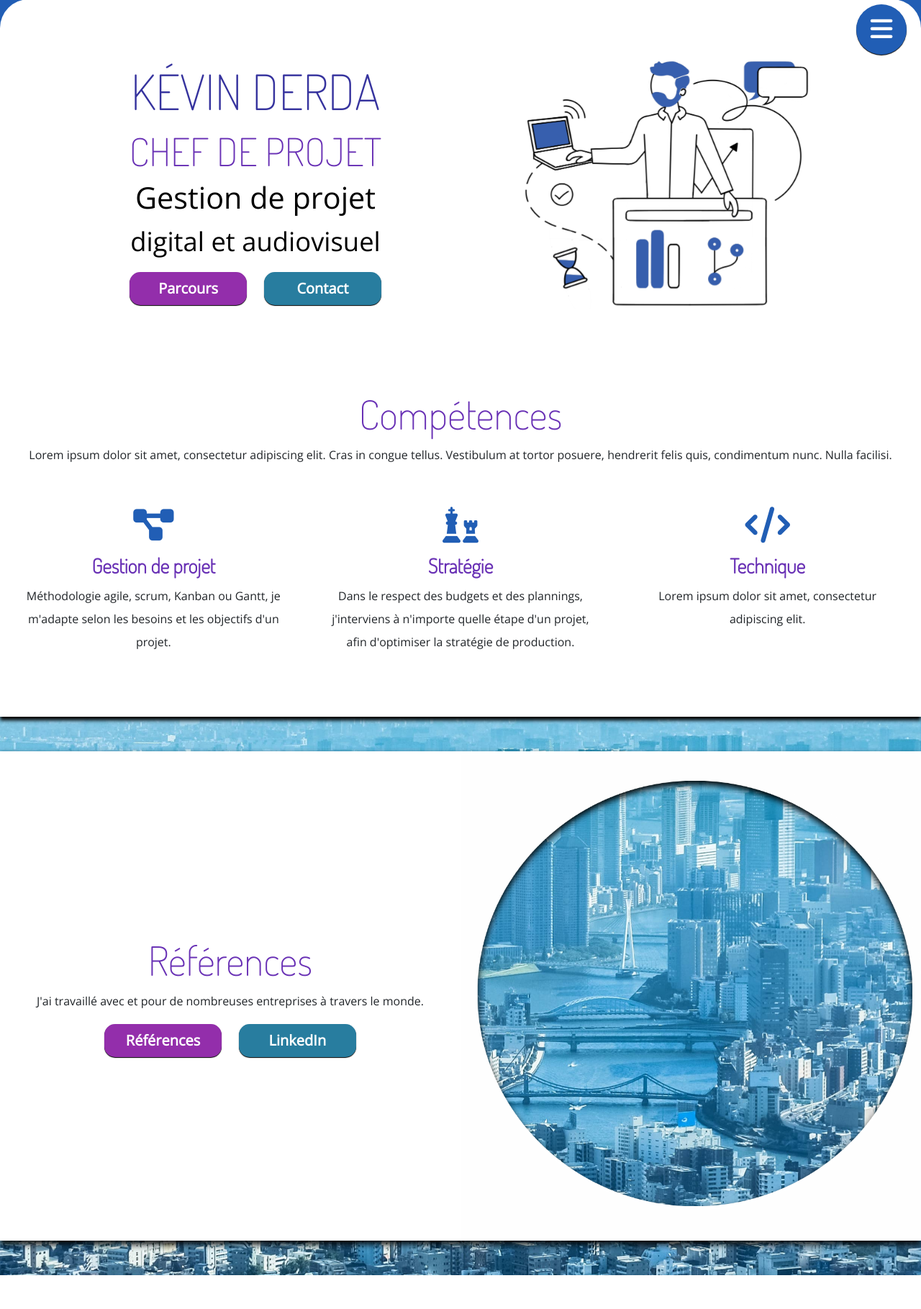
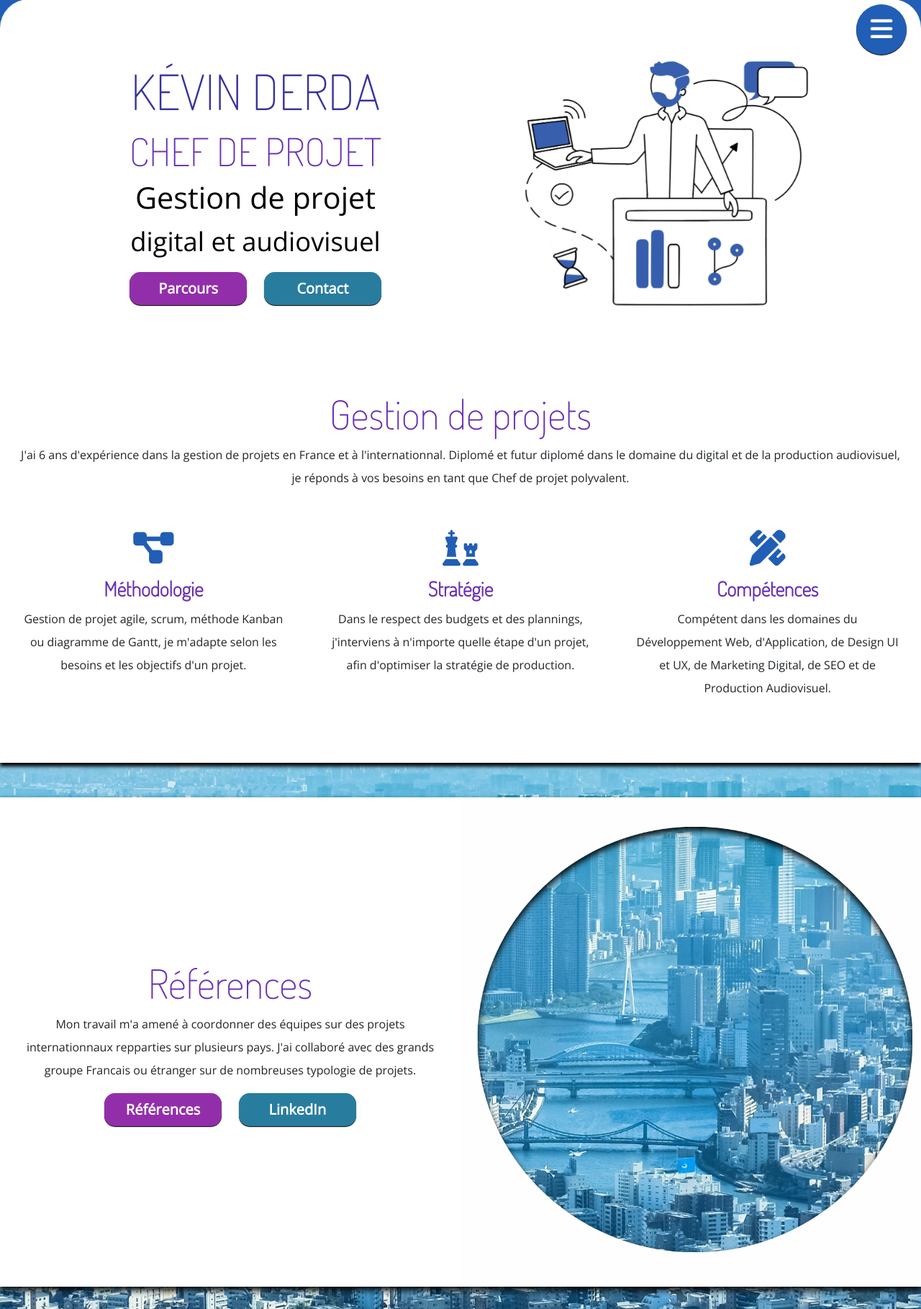
Before and after one commit to KevinDerda/Porfolio, a PHP site: page /KDsite.html in a window 1280 px wide. Shown: the part 52-1871 px from the top of the page at 72% size. Run offline with PHP 8.4, Linux system fonts and the light colour scheme; some libraries are stand-ins or nearby versions.

Commit message:
Modification carousel

```diff
--- a/KDsite.html
+++ b/KDsite.html
@@ -93,7 +93,8 @@
         <div class="container pt-3">
             <div class="row py-3">
 
-                <div class="col-12 col-md-6 pt-3 wow animate__animated animate__fadeInLeft d-flex flex-column justify-content-center align-items-center">
+                <div
+                    class="col-12 col-md-6 pt-3 wow animate__animated animate__fadeInLeft d-flex flex-column justify-content-center align-items-center">
 
                     <div class="row m-0">
                         <p class="m-0 p-0" id="title1">KÉVIN DERDA</p>
@@ -125,7 +126,8 @@
                 <div class="col-2 d-md-none pt-5">
                 </div>
 
-                <div class="col-8 col-md-6 pt-3 py-md-5 wow animate__animated animate__fadeInRight d-flex align-items-start justify-content-center">
+                <div
+                    class="col-8 col-md-6 pt-3 py-md-5 wow animate__animated animate__fadeInRight d-flex align-items-start justify-content-center">
                     <img src="Images_sites/Kevin_Derda_Gestion_de_projet.png" class="img-fluid"
                         alt="Illustration gestion de projet" style="max-height: 350px;">
                 </div>
@@ -145,10 +147,10 @@
             <div class="row">
 
                 <div class="col d-flex flex-column text-center">
-                    <h2 class="display-4">Compétences</h2>
-                    <p class="lh-lg px-3">Lorem ipsum dolor sit amet, consectetur adipiscing elit. Cras in congue
-                        tellus.
-                        Vestibulum at tortor posuere, hendrerit felis quis, condimentum nunc. Nulla facilisi.</p>
+                    <h2 class="display-4">Gestion de projets</h2>
+                    <p class="lh-lg px-3">J'ai 6 ans d'expérience dans la gestion de projets en France et à
+                        l'internationnal. Diplomé et futur diplomé dans le domaine du digital et de la production
+                        audiovisuel, je réponds à vos besoins en tant que Chef de projet polyvalent.</p>
                 </div>
 
             </div>
@@ -158,20 +160,23 @@
 
                 <div class="col-12 col-md-4 d-flex flex-column text-center py-2">
                     <i class="fas fa-project-diagram py-3"></i>
-                    <h3>Gestion de projet</h3>
-                    <p class="lh-lg px-3">Méthodologie agile, scrum, Kanban ou Gantt, je m'adapte selon les besoins et les objectifs d'un projet.</p>
+                    <h3>Méthodologie</h3>
+                    <p class="lh-lg px-3">Gestion de projet agile, scrum, méthode Kanban ou diagramme de Gantt, je
+                        m'adapte selon les besoins et les objectifs d'un projet.</p>
                 </div>
 
                 <div class="col-12 col-md-4 d-flex flex-column text-center py-2">
                     <i class="fas fa-chess py-3"></i>
                     <h3>Stratégie</h3>
-                    <p class="lh-lg px-3">Dans le respect des budgets et des plannings, j'interviens à n'importe quelle étape d'un projet, afin d'optimiser la stratégie de production.</p>
+                    <p class="lh-lg px-3">Dans le respect des budgets et des plannings, j'interviens à n'importe quelle
+                        étape d'un projet, afin d'optimiser la stratégie de production.</p>
                 </div>
 
                 <div class="col-12 col-md-4 d-flex flex-column text-center py-2">
-                    <i class="fas fa-code py-3"></i>
-                    <h3>Technique</h3>
-                    <p class="lh-lg px-3">Lorem ipsum dolor sit amet, consectetur adipiscing elit.</p>
+                    <i class="fas fa-pencil-ruler py-3"></i>
+                    <h3>Compétences</h3>
+                    <p class="lh-lg px-3">Compétent dans les domaines du Développement Web, d'Application, de Design UI
+                        et UX, de Marketing Digital, de SEO et de Production Audiovisuel.</p>
                 </div>
 
             </div>
@@ -190,7 +195,9 @@
                     <div class="wow animate__animated animate__fadeInLeft">
 
                         <h2 class="display-4">Références</h2>
-                        <p class="px-3 lh-lg">J'ai travaillé avec et pour de nombreuses entreprises à travers le monde. </p>
+                        <p class="px-3 lh-lg">Mon travail m'a amené à coordonner des équipes sur des projets
+                            internationnaux repparties sur plusieurs pays. J'ai collaboré avec des grands groupe
+                            Francais ou étranger sur de nombreuses typologie de projets. </p>
 
                         <div class="row ">
 
@@ -228,46 +235,15 @@
 
             <div class="row pt-5" style="background-color: #FFFFFF;">
                 <h2 class="text-center display-4">Blog</h2>
+                <p class="lh-lg pt-2 text-center">Parlons ensemble de la gestion de projet.</p>
             </div>
 
-            <div class="row pb-5 pt-2" id="blogecran" style="background-color: #FFFFFF;">
 
-                <article class="col-4 px-3 ">
-                    <div class="card" style="width: auto;">
-                        <img src="Images_sites/blog1.jpg" class="card-img-top" alt="ordinateur">
-                        <div class="card-body">
-                            <h3 class="mt-3">Lorem</h3>
-                            <p class="card-text lh-lg">Lorem ipsum dolor sit amet, consectetur adipiscing elit.</p>
+            <div class="row px-5 pb-5" style="background-color: #FFFFFF;">
+                <div class="col-12 col-md-7 px-5 d-flex align-items-center justify-content-center">
+                    <img src="Images_sites/blog.png" class="img-fluid" alt="Blog" id=blogecran>
                 </div>
-                    </div>
-                </article>
-
-                <article class="col-4 px-3">
-                    <div class="card" style="width: auto;">
-                        <img src="Images_sites/blog2.jpg" class="card-img-top" alt="ordinateur">
-                        <div class="card-body">
-                            <h3 class="mt-3">Lorem</h3>
-                            <p class="card-text lh-lg">Lorem ipsum dolor sit amet, consectetur adipiscing elit.
-                            </p>
-                        </div>
-                    </div>
-                </article>
-
-                <article class="col-4 px-3">
-                    <div class="card" style="width: auto;">
-                        <img src="Images_sites/blog3.jpg" class="card-img-top" alt="ordinateur">
-                        <div class="card-body">
-                            <h3 class="mt-3">Lorem</h3>
-                            <p class="card-text lh-lg">Lorem ipsum dolor sit amet, consectetur adipiscing
-                                elit.</p>
-                        </div>
-                    </div>
-                </article>
-
-            </div>
-
-            <div class="row p-5" id="blogtelephone" style="background-color: #FFFFFF;">
-
+                <div class="col-12 col-md-5">
                     <div id="carouselExampleIndicators" class="carousel slide" data-bs-ride="carousel">
 
                         <div class="carousel-inner">
@@ -277,7 +253,8 @@
                                     <img src="Images_sites/blog1.jpg" class="card-img-top" alt="ordinateur">
                                     <div class="card-body">
                                         <h3 class="mt-3">Lorem</h3>
-                                    <p class="card-text lh-lg">Lorem ipsum dolor sit amet, consectetur adipiscing elit.
+                                        <p class="card-text lh-lg">Lorem ipsum dolor sit amet, consectetur adipiscing
+                                            elit.
                                         </p>
                                     </div>
                                 </div>
@@ -288,7 +265,8 @@
                                     <img src="Images_sites/blog2.jpg" class="card-img-top" alt="ordinateur">
                                     <div class="card-body">
                                         <h3 class="mt-3">Lorem</h3>
-                                    <p class="card-text lh-lg">Lorem ipsum dolor sit amet, consectetur adipiscing elit.
+                                        <p class="card-text lh-lg">Lorem ipsum dolor sit amet, consectetur adipiscing
+                                            elit.
                                         </p>
                                     </div>
                                 </div>
@@ -322,6 +300,7 @@
 
                 </div>
 
+            </div>
         </div>
     </section>
 
--- a/ordinateur.css
+++ b/ordinateur.css
@@ -48,10 +48,6 @@
 
 /* Blog */
 
-#blogtelephone {
-	display: none;
-}
-
 #formecran {
 	position: relative;
 	z-index: 75;
--- a/style.css
+++ b/style.css
@@ -89,7 +89,6 @@ input[type="checkbox"]:not(:checked)~ul {
 			transform: translateX(0px) translateY(-4px);
 		}
 	}
-}
 
 .menu li {
 	list-style-type: none;
@@ -287,3 +286,14 @@ input[type="checkbox"]:not(:checked)~ul {
 	position: fixed;
 	bottom: 0px;
 }
+
+.blogbutton
+{
+	border-radius: 50px;
+	top : 150px;
+	width: 70px;
+	height: 70px;
+	color: #FFFFFF;
+	background-color: #215EB5;
+	z-index: 125;
+}
--- a/telephone.css
+++ b/telephone.css
@@ -54,16 +54,7 @@
 	display: none;
 }
 
-.blogbutton
-{
-	border-radius: 50px;
-	top : 150px;
-	width: 70px;
-	height: 70px;
-	color: #FFFFFF;
-	background-color: #215EB5;
-	z-index: 125;
-}
+
 
 #formecran {
 	display: none;
```
Also changed, not shown: Images_sites/blog.png (added). Lines whose indentation alone changed are shown as unchanged.
